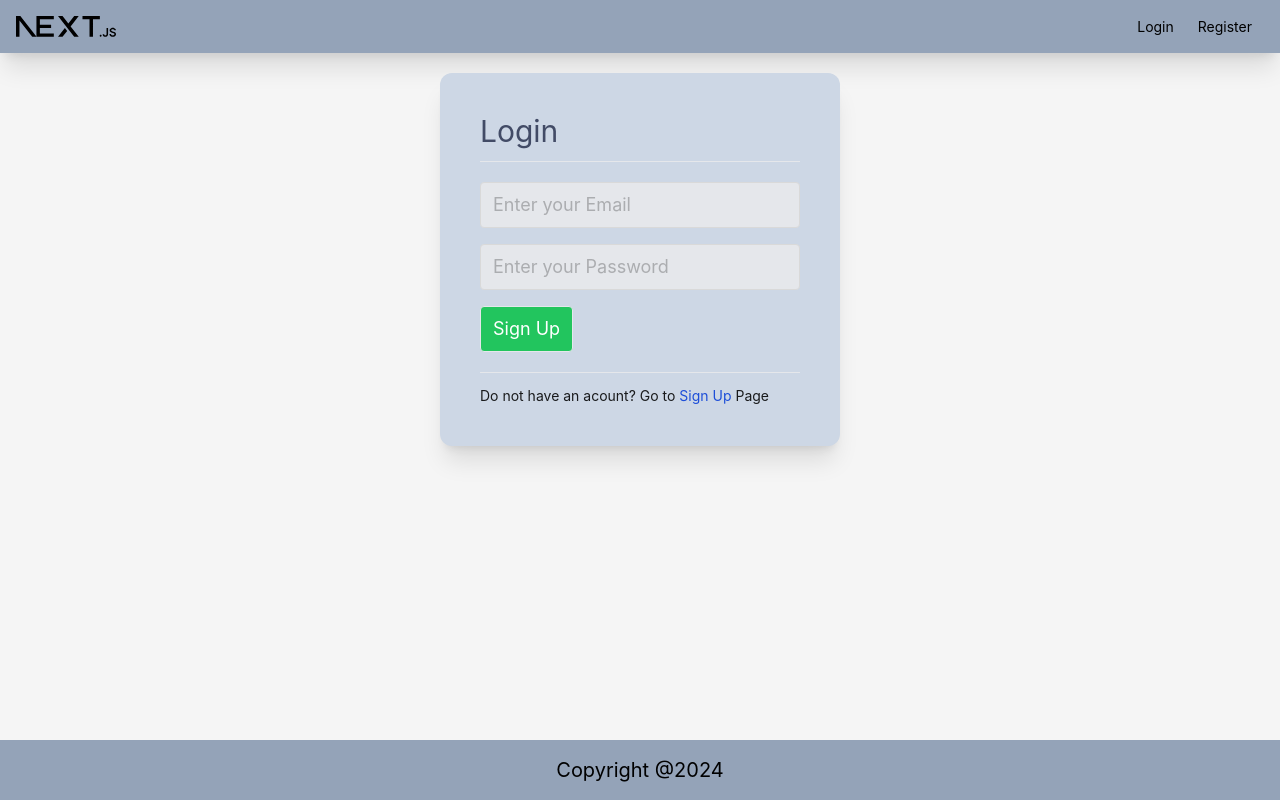
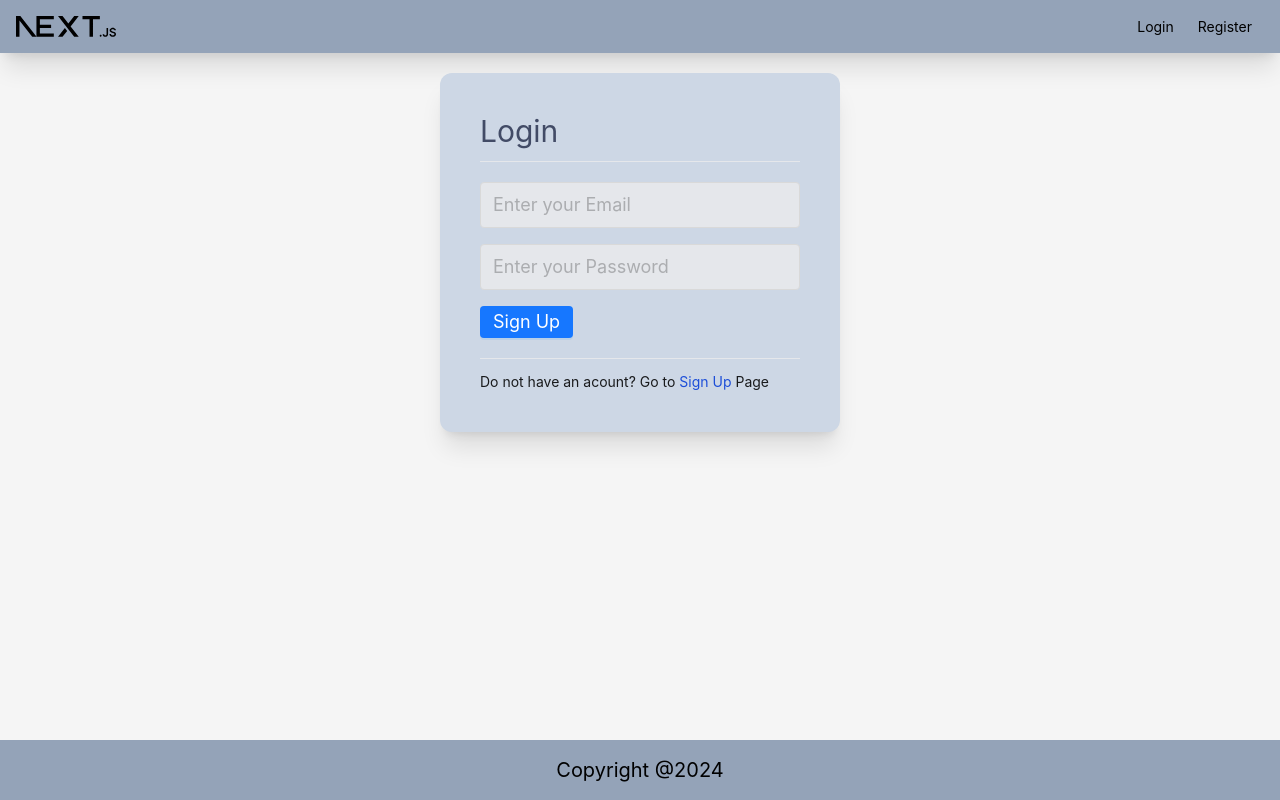
Before and after one commit to MarkMPW/dashboard-ui-nextjs-antd, a Next.js app: page /login in a window 1280 px wide. Built offline with nearby package versions, Linux system fonts and the light colour scheme.

Commit message:
implement login function

```diff
--- a/src/app/login/page.tsx
+++ b/src/app/login/page.tsx
@@ -1,38 +1,113 @@
 "use client";
 
 import React, { useState, useEffect } from "react";
+import { useRouter } from 'next/navigation'
 import { Layout } from "antd";
 import Navbar from "../components/Navbar";
 import Link from "next/link";
 import FooterCompo from "../components/FooterCompo";
 
-import { Input, Button } from 'antd'
+import { Input, Button, message } from "antd";
 
 import { useFormik } from "formik";
 import * as Yup from "yup";
 
+import { UserType } from "../register/page";
+
 const LoginPage = () => {
+
   const { Content, Footer } = Layout;
+  const router = useRouter()
+
+  const [messageContent, setMessageContent] = useState<{ type: string, content: string }>();
+
+  const [loading, setLoading] = useState(false);
+  const [messageApi, contextHolder] = message.useMessage();
+
+  const success = () => {
+    setMessageContent({
+      type: "success",
+      content: "Login success",
+    });
+  };
+
+  const failed = () => {
+    setMessageContent({
+      type: 'error',
+      content: 'Failed to login'
+    })
+  }
 
   const formik = useFormik({
     initialValues: {
-      email: '',
-      password: '',
+      email: "",
+      password: "",
     },
     validationSchema: Yup.object({
       email: Yup.string().email("Invalid email address").required("Required"),
       password: Yup.string()
-      .max(20, "Reached the maximum 20")
-      .required("Required"),
+        .max(20, "Reached the maximum 20")
+        .required("Required"),
     }),
-    onSubmit: (values) => {
-      console.log(values)
+    onSubmit: async (values) => {
+      const getUsersData = localStorage.getItem("userData");
+      const users = getUsersData ? JSON.parse(getUsersData) : [];
+
+      const user = users.find(
+        (user: UserType) =>
+          user.email === values.email && user.password === values.password
+      );
+
+      if (user) {
+        console.log("login successful");
+
+        setLoading(true);
+
+        await new Promise((resolve) => {
+          setTimeout(resolve, 4000);
+        });
+
+        setLoading(false);
+
+        success()
+
+        if(user.role === 'user') {
+          router.push('/welcome')
+        } else if (user.role === 'admin') {
+          router.push('/admin')
+        }
+
+      } else {
+
+        setLoading(true);
+
+        await new Promise((resolve) => {
+          setTimeout(resolve, 4000);
+        });
+
+        console.log("Failed to login");
+        setLoading(false);
+
+        failed()
+      }
+
+      console.log("users: ", users);
+    },
+  });
+
+  useEffect(() => {
+    if(messageContent) {
+      messageApi.open({
+        type: messageContent.type as any,
+        content: messageContent.content
+      })
     }
-  })
+  }, [messageContent]);
 
   return (
     <Layout>
       <Navbar />
+      {contextHolder}
       <Content>
         <div className="flex-grow">
           <div className="flex justify-center items-center">
@@ -40,31 +115,39 @@ const LoginPage = () => {
               <h3 className="text-3xl text-[#424b66]">Login</h3>
               <hr className="my-3" />
 
-              <form action="">
+              <form onSubmit={formik.handleSubmit}>
                 <Input
                   type="text"
                   className="w-full bg-gray-200 border py-2 px-3 rounded text-lg my-2"
                   placeholder="Enter your Email"
                   value={formik.values.email}
                   onChange={formik.handleChange}
-                  status={formik.errors.email ? 'error' : ''}
-                  name='email'
+                  status={formik.errors.email ? "error" : ""}
+                  name="email"
                 />
+                {formik.errors.email && formik.touched.email ? (
+                  <p className="text-red-500">{formik.errors.email}</p>
+                ) : null}
                 <Input
                   type="password"
                   className="w-full bg-gray-200 border py-2 px-3 rounded text-lg my-2"
                   placeholder="Enter your Password"
-                  value={formik.values.email}
+                  value={formik.values.password}
                   onChange={formik.handleChange}
-                  status={formik.errors.password ? 'error' : ''}
-                  name='password'
+                  status={formik.errors.password ? "error" : ""}
+                  name="password"
                 />
-                <button
-                  className="bg-green-500 text-white border py-2 px-3 rounded text-lg my-2"
-                  type="submit"
+                {formik.errors.password && formik.touched.password ? (
+                  <p className="text-red-500">{formik.errors.password}</p>
+                ) : null}
+                <Button
+                  className="border py-2 px-3 rounded text-lg my-2"
+                  type='primary'
+                  htmlType="submit"
+                  loading={loading}
                 >
                   Sign Up
-                </button>
+                </Button>
                 <hr className="my-3" />
 
                 <p>
--- a/src/app/register/page.tsx
+++ b/src/app/register/page.tsx
@@ -10,7 +10,7 @@ import { useRouter } from "next/navigation";
 import { useFormik } from "formik";
 import * as Yup from "yup";
 
-interface UserType {
+export interface UserType {
   userName: string;
   email: string;
   password: string;
@@ -52,25 +52,49 @@ const RegisterPage = () => {
         .required("Required"),
     }),
     onSubmit: (values) => {
+
+      const storedUsers = localStorage.getItem('userData')
+
+      let users = [];
+      if (storedUsers) {
+        try {
+          users = JSON.parse(storedUsers);
+          if (!Array.isArray(users)) {
+            users = [];
+          }
+        } catch (e) {
+          users = [];
+        }
+      }
+
+      users.push({
+        userName: values.userName,
+        email: values.email,
+        password: values.password,
+        role: values.role
+      })
+
       console.log("user from formik: ", values);
-      localStorage.setItem("userData", JSON.stringify(values));
+
+      localStorage.setItem("userData", JSON.stringify(users));
+
       if(values.role === 'user') {
         router.push('/welcome')
       } else router.push('/admin')
     },
   });
 
-  const handleChange = (name: string, value: string) => {
-    setUser((prevUser) => ({
-      ...prevUser,
-      [name]: value,
-    }));
-  };
+  // const handleChange = (name: string, value: string) => {
+  //   setUser((prevUser) => ({
+  //     ...prevUser,
+  //     [name]: value,
+  //   }));
+  // };
 
-  const handleRegister = (e: React.FormEvent<HTMLFormElement>) => {
-    e.preventDefault();
-    localStorage.setItem("userData", JSON.stringify(user));
-  };
+  // const handleRegister = (e: React.FormEvent<HTMLFormElement>) => {
+  //   e.preventDefault();
+  //   localStorage.setItem("userData", JSON.stringify(user));
+  // };
 
   return (
     <Layout>
```
